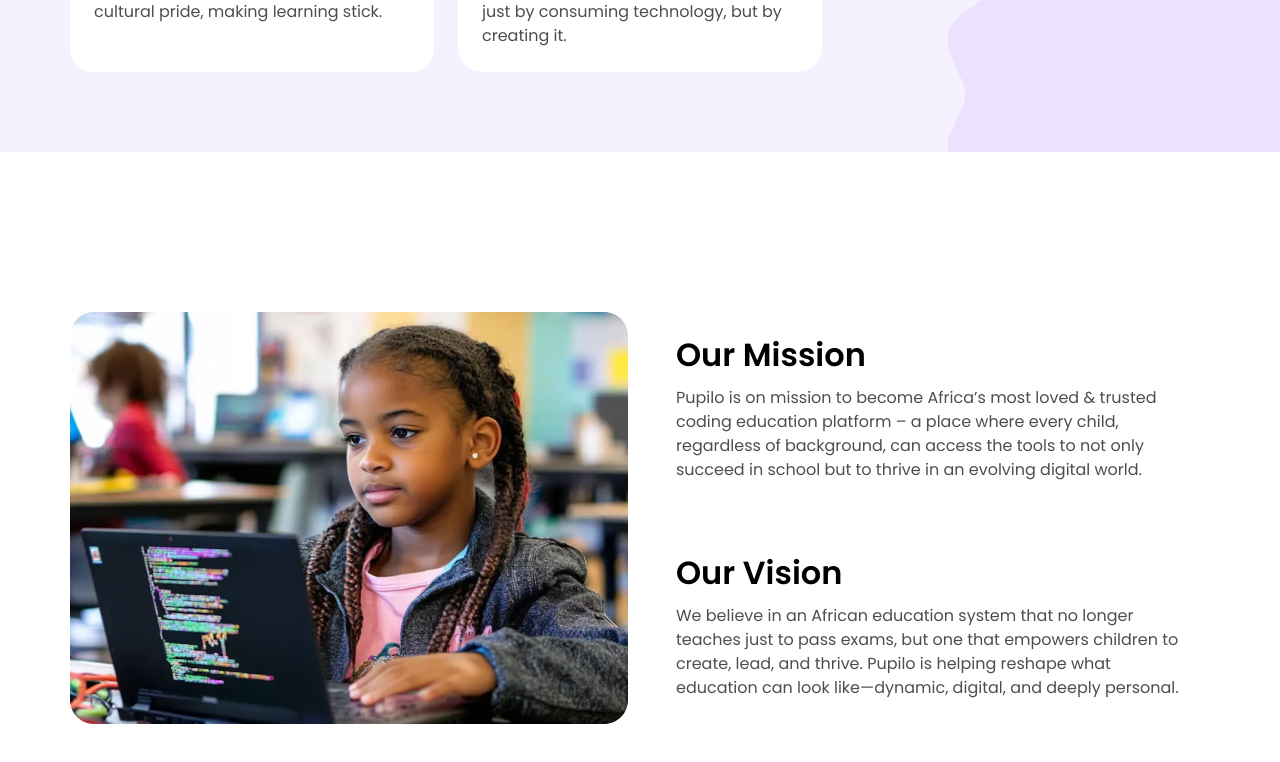
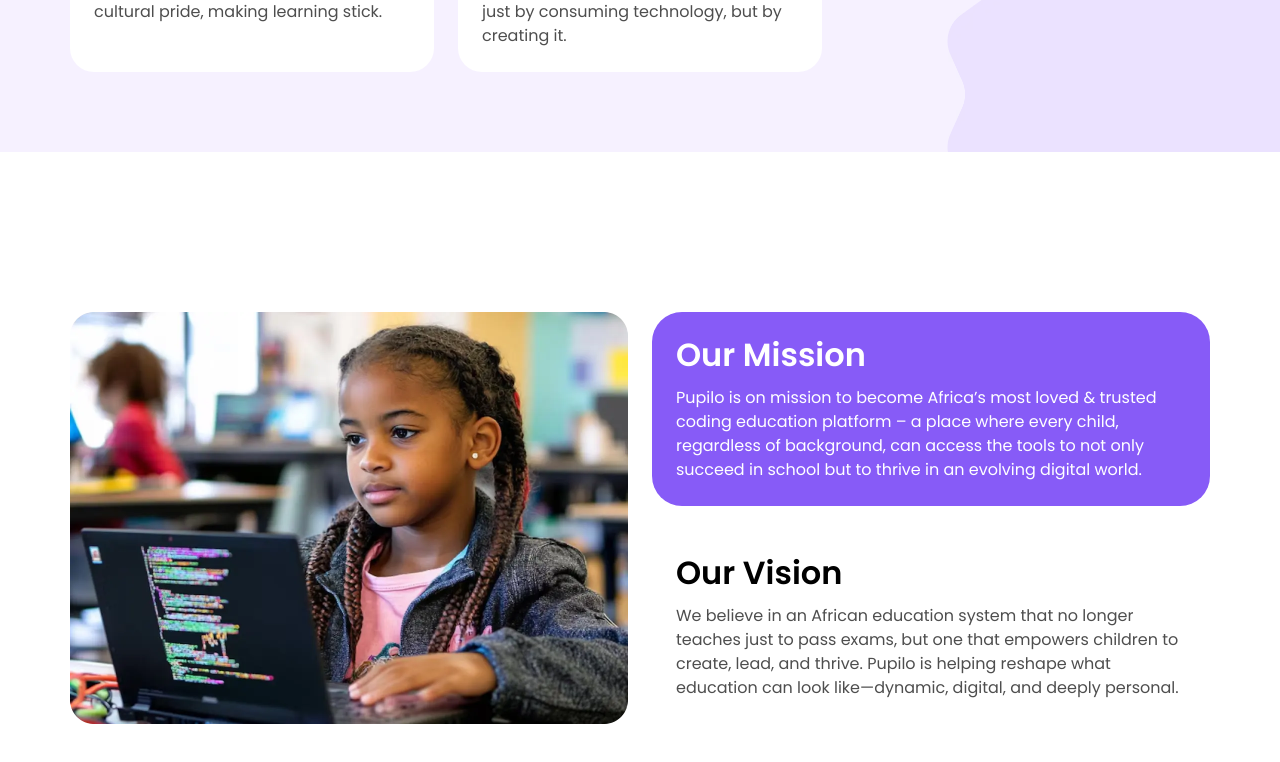
Before and after one commit to Pupiloinc/Pupilo, a Next.js app: page /why-pupilo in a window 1280 px wide. Shown: the part 1933-2695 px from the top of the page. Built offline with nearby package versions, Linux system fonts and the light colour scheme.

Commit message:
add transition

```diff
--- a/src/components/why-pupilo/LearnOurDifference.jsx
+++ b/src/components/why-pupilo/LearnOurDifference.jsx
@@ -11,7 +11,7 @@ const LearnOurDifference = () => {
           {LEARN_OUR_LIST.map((item, index) => (
             <div
               key={index}
-              className="bg-white md:p-6 p-4 rounded-[24px] hover:shadow-lg flex flex-col gap-4"
+              className="bg-white md:p-6 p-4 rounded-[24px] hover:shadow-lg transition-all duration-500 flex flex-col gap-4"
             >
               <div className='flex items-center md:gap-5 gap-3'>
                 <div
--- a/src/components/why-pupilo/OurMission.jsx
+++ b/src/components/why-pupilo/OurMission.jsx
@@ -14,22 +14,27 @@ const OurMission = () => {
           />
         </div>
         <div className="w-full min-[790px]:w-1/2 xl:space-y-6 space-y-4">
-          <div className='xl:p-6 p-4 bg-white  hover:bg-[#875BF7] group rounded-[30px] transition-all duration-500'>
-            <h2 className="md:text-[32px] text-3xl font-semibold spacing-120 text-black group-hover:text-white xl:mb-3 mb-[6px] transition-all duration-500">Our Mission</h2>
-            <p className="text-dark-grey group-hover:text-white xl:text-base text-sm spacing-150 font-normal transition-all duration-500">
+          <div className='xl:p-6 p-4 bg-[#875BF7] group rounded-[30px] transition-all duration-500'>
+            <h2 className="md:text-[32px] text-3xl font-semibold spacing-120 text-white xl:mb-3 mb-[6px] transition-all duration-500">
+              Our Mission
+            </h2>
+            <p className="text-white xl:text-base text-sm spacing-150 font-normal transition-all duration-500">
               Pupilo is on mission to become Africa’s most loved & trusted coding
               education platform – a place where every child, regardless of
               background, can access the tools to not only succeed in school but
               to thrive in an evolving digital world.
             </p>
           </div>
-          <div className='xl:p-6 p-4 bg-white  hover:bg-[#875BF7] group rounded-[30px] transition-all duration-500'>
-            <h2 className="md:text-[32px] text-3xl font-semibold  spacing-120 text-black group-hover:text-white xl:mb-3 mb-[6px] transition-all duration-500">Our Vision</h2>
+          <div className='xl:p-6 p-4 bg-white hover:bg-[#875BF7] group rounded-[30px] transition-all duration-500'>
+            <h2 className="md:text-[32px] text-3xl font-semibold spacing-120 text-black group-hover:text-white xl:mb-3 mb-[6px] transition-all duration-500">
+              Our Vision
+            </h2>
             <p className="text-dark-grey group-hover:text-white xl:text-base text-sm spacing-150 font-normal transition-all duration-500">
               We believe in an African education system that no longer teaches just to pass exams, but one that empowers children to create, lead, and thrive. Pupilo is helping reshape what education can look like—dynamic, digital, and deeply personal.
             </p>
           </div>
         </div>
+
       </div>
     </div>
   )
```
